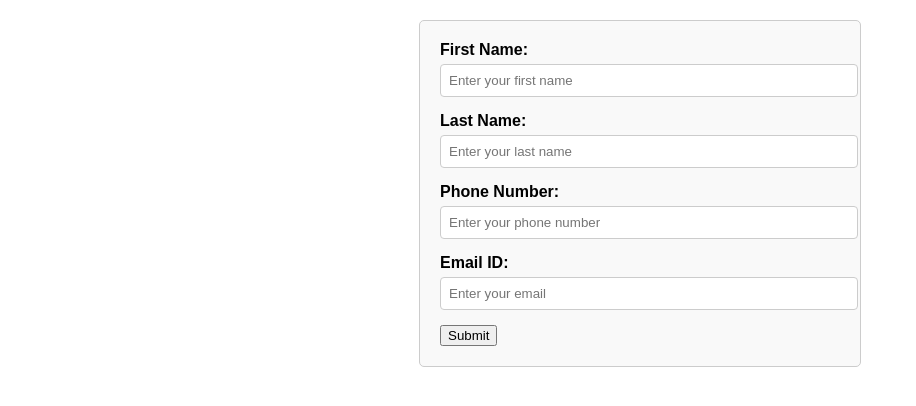
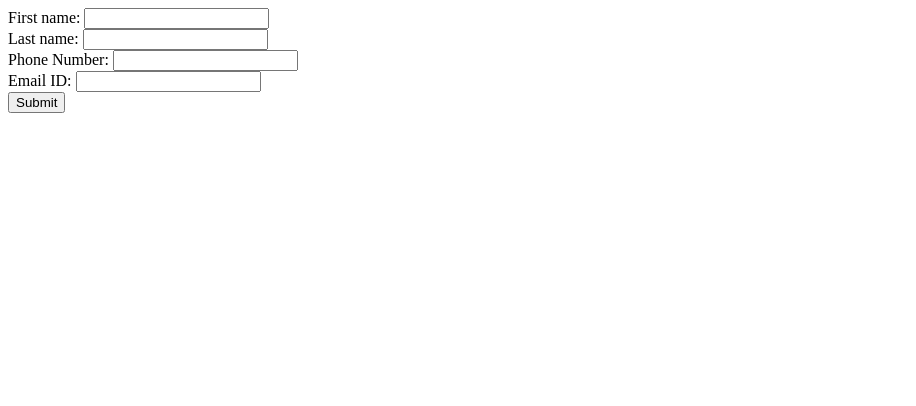
Before and after one commit to acciojob/form-login-2-Ranu2211, a website: page main.html in a window 1280 px wide. Shown: the whole page, without its empty margins (0-916 px from the left). Drawn offline with Linux system fonts and the light colour scheme.

Commit message:
created a submission

```diff
--- a/main.html
+++ b/main.html
@@ -9,18 +9,10 @@
 <body>
 	<!-- the entire body must be written by student -->
 	<form id="userForm">
-        <label for="firstName">First Name:</label>
-        <input type="text" id="firstName" name="firstName" placeholder="Enter your first name" required>
-
-        <label for="lastName">Last Name:</label>
-        <input type="text" id="lastName" name="lastName" placeholder="Enter your last name" required>
-
-        <label for="phoneNumber">Phone Number:</label>
-        <input type="tel" id="phoneNumber" name="phoneNumber" placeholder="Enter your phone number" required>
-
-        <label for="email">Email ID:</label>
-        <input type="email" id="email" name="email" placeholder="Enter your email" required>
-
+        First name: <input type="text" name="fname" id="firstName"><br>
+		Last name: <input type="text" name="lname"id="lastName"><br>
+		Phone Number: <input type="number" name="phone" id="phoneNumber"><br>
+		Email ID: <input type="email" name="email" id="email"><br>
         <Button id="submit" type="button">Submit</Button>
     </form>
     <script type="text/javascript" src="./script.js">
--- a/styles.css
+++ b/styles.css
@@ -1,40 +1 @@
 /*  your css code here. If applicable */
-body {
-            font-family: Arial, sans-serif;
-            margin: 20px;
-            padding: 0;
-            box-sizing: border-box;
-        }
-        form {
-            max-width: 400px;
-            margin: 0 auto;
-            padding: 20px;
-            border: 1px solid #ccc;
-            border-radius: 5px;
-            background-color: #f9f9f9;
-        }
-        label {
-            display: block;
-            margin-bottom: 5px;
-            font-weight: bold;
-        }
-        input[type="text"],
-        input[type="email"],
-        input[type="tel"],
-        input[type="submit"] {
-            width: 100%;
-            padding: 8px;
-            margin-bottom: 15px;
-            border: 1px solid #ccc;
-            border-radius: 4px;
-        }
-        input[type="submit"] {
-            background-color: #4CAF50;
-            color: white;
-            font-weight: bold;
-            cursor: pointer;
-            border: none;
-        }
-        input[type="submit"]:hover {
-            background-color: #45a049;
-        }
```
